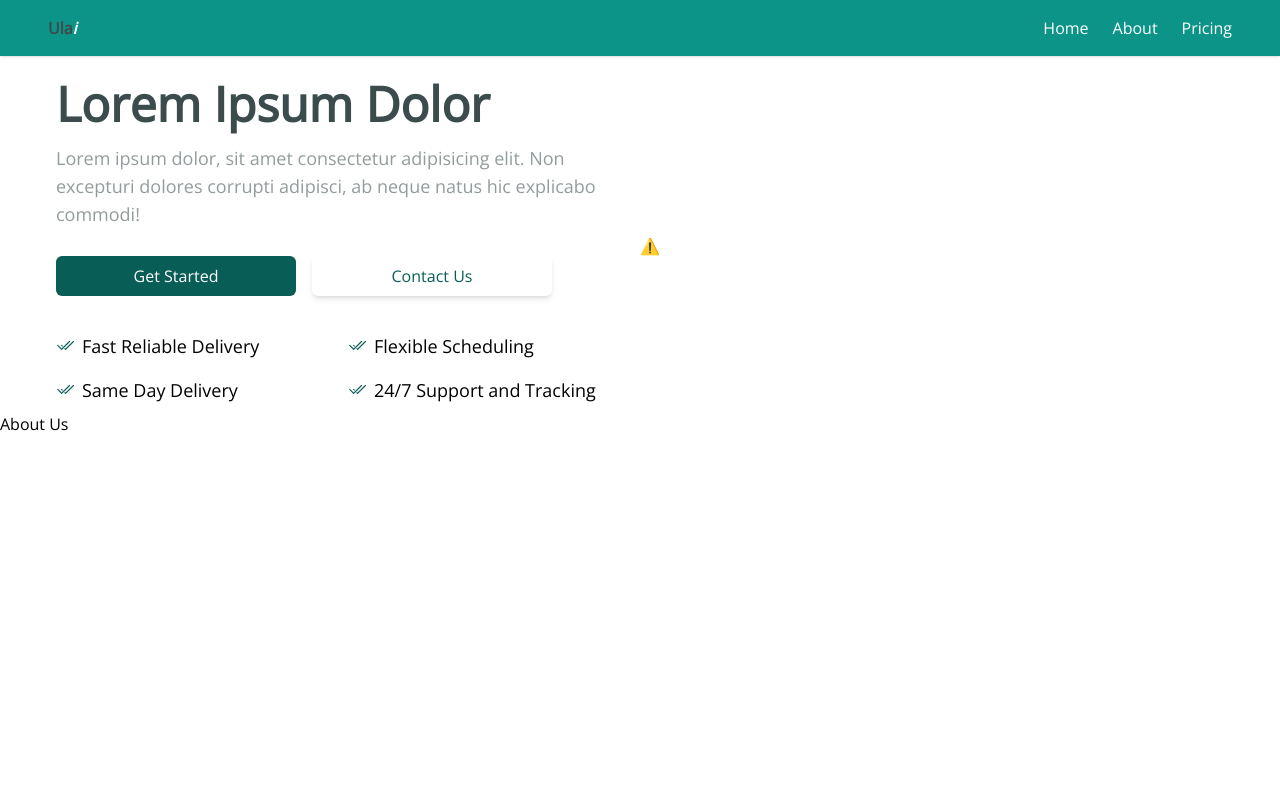
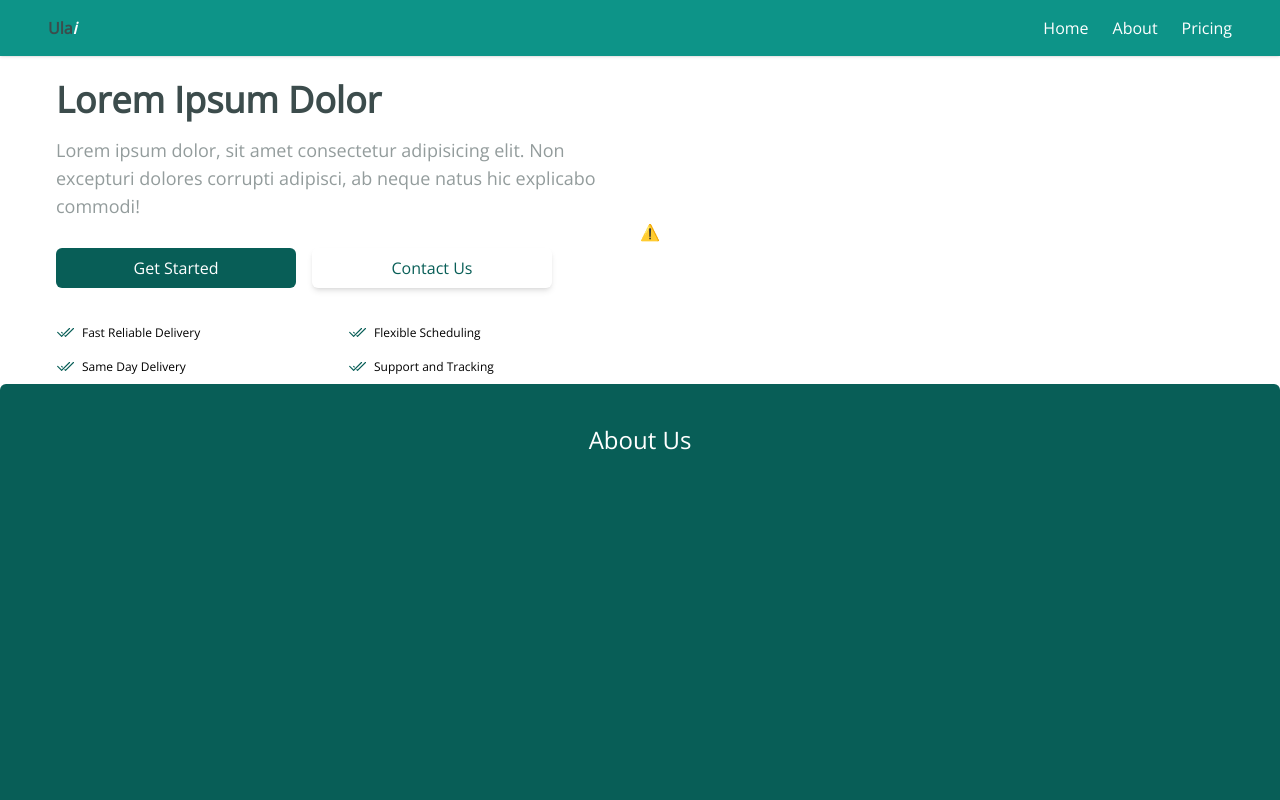
Before and after one commit to TamaniPhiri/WebUI-4, a React (Vite) app: page / in a window 1280 px wide. Shown: the top 800 px of the page. Built offline with nearby package versions, Linux system fonts and the light colour scheme; no server answers.

Commit message:
about us section in progress

```diff
--- a/src/Components/About.jsx
+++ b/src/Components/About.jsx
@@ -4,11 +4,11 @@ import { useRef } from 'react'
 
 const About = () => {
 
-    const home=useRef(null);
+    const ref = useRef(null);
   return (
-    <div ref={home} id='about' className='h-screen flex'>
-        <div>
-            <h1>About Us</h1>
+    <div ref={ref} className='h-screen flex w-full'>
+        <div className=" bg-[#085e57] items-center justify-center w-full rounded-md py-2 text-center pt-10">
+            <h1 className='text-center text-white text-xl md:text-2xl ' id='about'>About Us</h1>
         </div>
     </div>
   )
--- a/src/Components/Hero.jsx
+++ b/src/Components/Hero.jsx
@@ -10,7 +10,7 @@ const Hero = () => {
 
             {/*Upper Text*/}
             <div>
-                <h1 className=' text-[#3c4c4c] font-bold text-3xl md:text-5xl text-center md:text-left'>Lorem Ipsum Dolor</h1>
+                <h1 className=' text-[#3c4c4c] font-bold text-3xl md:text-4xl text-center md:text-left'>Lorem Ipsum Dolor</h1>
                 <p className='text-[#939c9c] mt-4 text-sm md:text-lg text-center md:text-left'>
                     Lorem ipsum dolor, sit amet consectetur adipisicing elit. Non excepturi dolores corrupti adipisci, ab neque natus hic explicabo commodi!
                 </p>
@@ -31,13 +31,13 @@ const Hero = () => {
             <div className='flex-row flex items-center w-full py-2'>
                 <div className='w-1/2 flex flex-row items-center'>
                     <BsCheck2All className='text-[#085e57] text-lg '/>
-                    <p className='pl-2 text-sm md:text-lg'>
+                    <p className='pl-2 text-[10px] md:text-[12px] pr-1'>
                         Fast Reliable Delivery
                     </p>
                 </div>
                 <div className='w-1/2 flex flex-row items-center'>
                     <BsCheck2All className='text-[#085e57] text-lg '/>
-                    <p className='pl-2 text-sm md:text-lg'>
+                    <p className='pl-2 text-[10px] md:text-[12px]'>
                         Flexible Scheduling
                     </p>
                 </div>
@@ -47,14 +47,14 @@ const Hero = () => {
             <div className='flex-row flex items-center w-full py-2'>
                 <div className='w-1/2 flex flex-row items-center'>
                     <BsCheck2All className='text-[#085e57] text-lg '/>
-                    <p className='pl-2 text-sm md:text-lg'>
+                    <p className='pl-2 text-[10px] md:text-[12px] pr-1'>
                         Same Day Delivery
                     </p>
                 </div>
                 <div className='w-1/2 flex flex-row items-center'>
                     <BsCheck2All className='text-[#085e57] text-lg '/>
-                    <p className='pl-2 text-sm md:text-lg'>
-                        24/7 Support and Tracking
+                    <p className='pl-2 text-[10px] md:text-[12px]'>
+                        Support and Tracking
                     </p>
                 </div>
             </div>
--- a/src/Components/Navbar.jsx
+++ b/src/Components/Navbar.jsx
@@ -7,11 +7,6 @@ const Navbar = () => {
         const ref = document.getElementById('about');
         ref?.scrollIntoView({ behavior: 'smooth' });
       };
-
-      const home=()=>{
-         const hero = document.getElementById('home');
-         hero?.scrollIntoView({ behavior: 'smooth' });
-      }
 
   return (
     <section className='z-50 sticky -mb-16 md:mb-0' id='navbar'>
@@ -25,7 +20,7 @@ const Navbar = () => {
 
                 {/*Menu List*/}
                 <ul className="hidden md:flex items-center text-white">
-                    <li className="hover:text-teal-900 cursor-pointer" onClick={home}>Home</li>
+                    <li className="hover:text-teal-900 cursor-pointer" >Home</li>
                     <li className="pl-6 hover:text-teal-900 cursor-pointer" onClick={about}>About</li>
                     <li className="pl-6 hover:text-teal-900 cursor-pointer">Pricing</li>
                 </ul>
```
